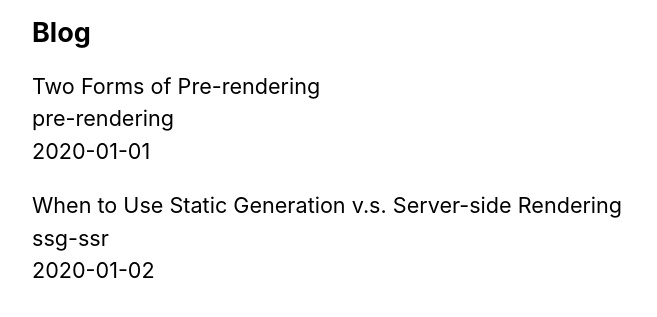
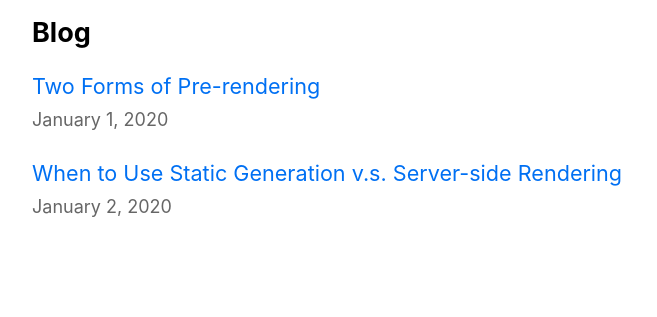
Before and after one commit to kimsikkong/learn-nextjs, a Next.js app: page / in a window 1280 px wide. Shown: the part 455-772 px from the top of the page, without its empty margins (302-959 px from the left). Built offline with nearby package versions, Linux system fonts and the light colour scheme.

Commit message:
polish the index page

```diff
--- a/pages/index.js
+++ b/pages/index.js
@@ -1,7 +1,9 @@
 import Head from 'next/head'
 import Layout, {siteTitle} from '../components/layout'
 import utilStyles from '../styles/utils.module.css'
-import {getStoredPostsData} from "../lib/posts";
+import {getStoredPostsData} from "../lib/posts"
+import Link from 'next/link'
+import Date from '../components/date'
 
 export default function Home({allPostsData}) {
     return (
@@ -21,11 +23,13 @@
                 <ul className={utilStyles.list}>
                     {allPostsData.map(({id, date, title}) => (
                         <li className={utilStyles.listItem} key={id}>
-                            {title}
+                            <Link href={`/posts/${id}`}>
+                                <a>{title}</a>
+                            </Link>
                             <br/>
-                            {id}
-                            <br/>
-                            {date}
+                            <small className={utilStyles.lightText}>
+                                <Date dateString={date} />
+                            </small>
                         </li>
                     ))}
                 </ul>
```
